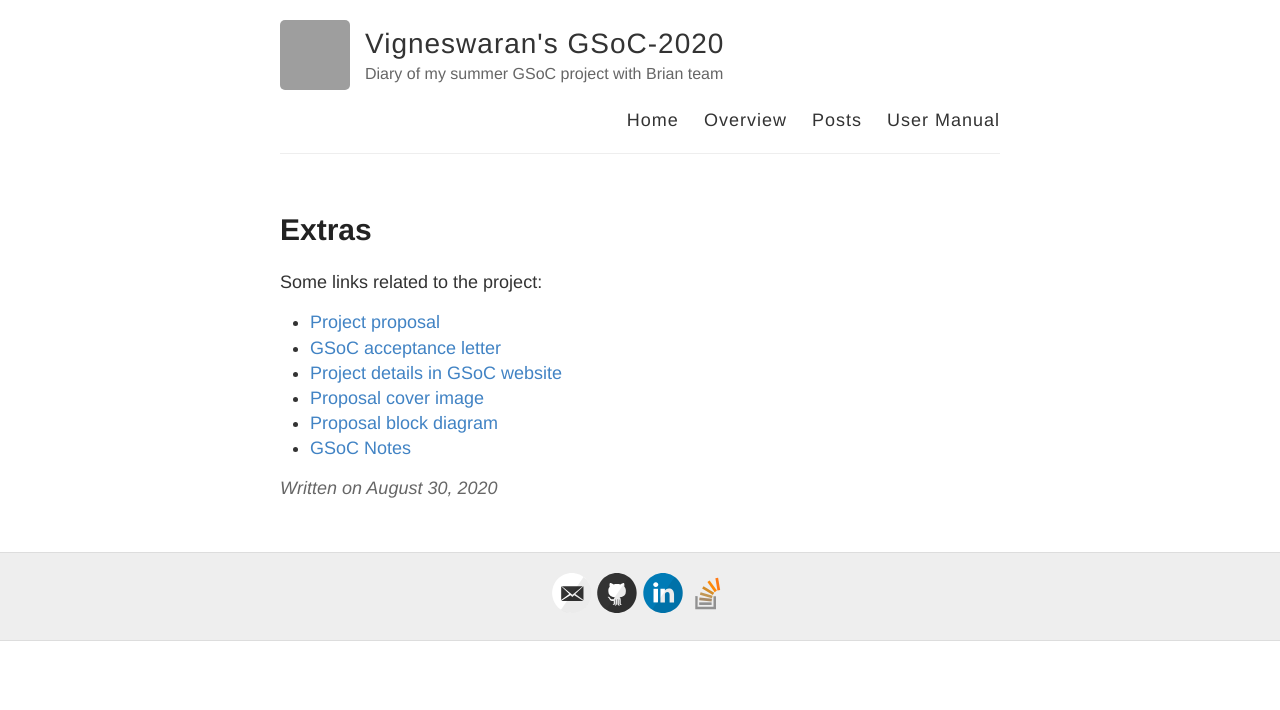
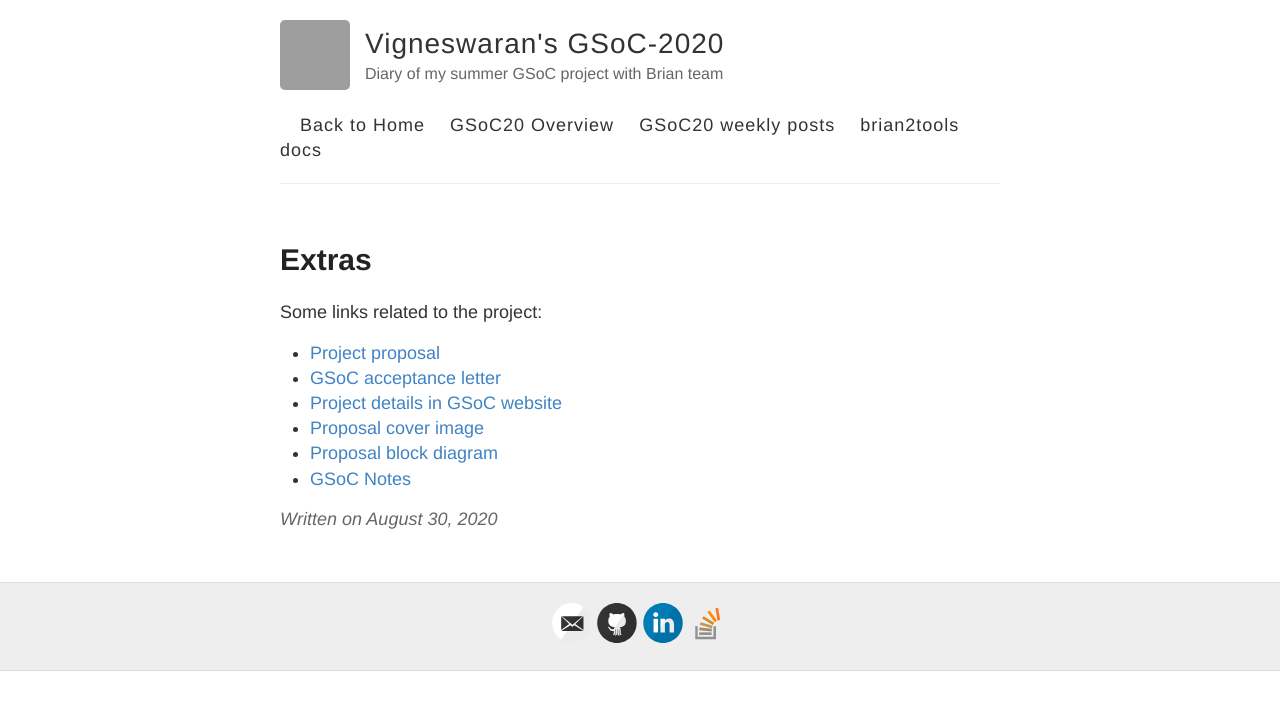
Before and after one commit to vigneswaran-chandrasekaran/Vigneswaran-chandrasekaran.github.io, a Jekyll site: the page built from _posts/2020-08-30-post17.md, in a window 1280 px wide. Shown: the top 710 px of the page. Built offline with Jekyll 4.4.1, drawn with Linux system fonts in a browser that asks for light colours; comment, search, counter and statistics services are not loaded; grey boxes are pictures that could not be loaded.

Commit message:
Add neat page redirection

```diff
--- a/_layouts/default.html
+++ b/_layouts/default.html
@@ -27,10 +27,10 @@
           </div>
 
           <nav>
-            <a href="index">Home</a>
-            <a href="{{ site.baseurl }}/gsoc20">Overview</a>
-            <a href="{{ site.baseurl }}/about">Posts</a>
-            <a href="https://brian2tools.readthedocs.io/en/0.3/user/baseexporter.html">User Manual</a>
+            <a href="https://vigneswaran-chandrasekaran.github.io/">Back to Home</a>
+            <a href="{{ site.baseurl }}/gsoc20">GSoC20 Overview</a>
+            <a href="{{ site.baseurl }}/about">GSoC20 weekly posts</a>
+            <a href="https://brian2tools.readthedocs.io/en/0.3/user/baseexporter.html">brian2tools docs</a>
           </nav>
         </header>
       </div>
```
